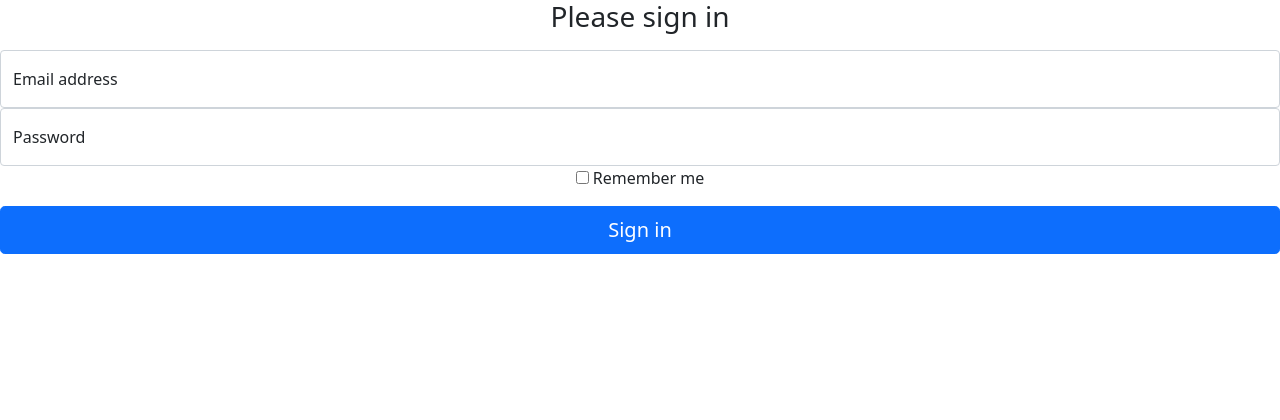
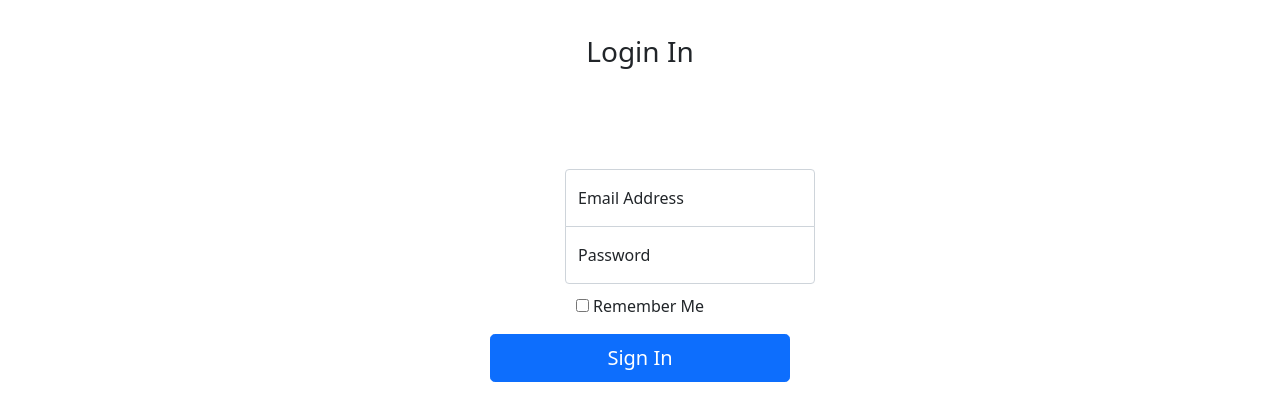
Before and after one commit to kunaliscoding/118wproject, a plain HTML site: page signin.html in a window 1280 px wide. Drawn offline with nearby package versions, Linux system fonts and the light colour scheme.

Commit message:
Update signin.html
edit by jessie

```diff
--- a/signin.html
+++ b/signin.html
@@ -5,30 +5,31 @@
     <meta http-equiv="X-UA-Compatible" content="IE=edge">
     <meta name="viewport" content="width=device-width, initial-scale=1.0">
     <title>signin</title>
+    <link rel="stylesheet" href="stylesheet.css">
     <link href="https://cdn.jsdelivr.net/npm/bootstrap@5.1.3/dist/css/bootstrap.min.css" rel="stylesheet" integrity="sha384-1BmE4kWBq78iYhFldvKuhfTAU6auU8tT94WrHftjDbrCEXSU1oBoqyl2QvZ6jIW3" crossorigin="anonymous">
     <script src="https://cdn.jsdelivr.net/npm/bootstrap@5.1.3/dist/js/bootstrap.bundle.min.js" integrity="sha384-ka7Sk0Gln4gmtz2MlQnikT1wXgYsOg+OMhuP+IlRH9sENBO0LRn5q+8nbTov4+1p" crossorigin="anonymous"></script>
 </head>
 <body class="text-center">
 
     <main class="form-signin">
-      <form>
-        <h1 class="h3 mb-3 fw-normal">Please sign in</h1>
+      <form class="form">
+        <h1 class="h3 mb-3 fw-normal" style="margin-top: 20px;">Login In</h1>
 
         <div class="form-floating">
-          <input type="email" class="form-control" id="floatingInput" placeholder="name@example.com">
-          <label for="floatingInput">Email address</label>
+          <input type="email" class="form-control" id="floatingInput" placeholder="name@example.com" style="margin-top: 100px;width: 250px;margin-left: 25%;">
+          <label for="floatingInput" style="margin-left: 25%;">Email Address</label>
         </div>
         <div class="form-floating">
-          <input type="password" class="form-control" id="floatingPassword" placeholder="Password">
-          <label for="floatingPassword">Password</label>
+          <input type="password" class="form-control" id="floatingPassword" placeholder="Password" style="width: 250px;margin-left: 25%;">
+          <label for="floatingPassword" style="margin-left: 25%;">Password</label>
         </div>
 
         <div class="checkbox mb-3">
           <label>
-            <input type="checkbox" value="remember-me"> Remember me
+            <input type="checkbox" value="remember-me"> Remember Me
           </label>
         </div>
-        <button class="w-100 btn btn-lg btn-primary" type="submit">Sign in</button>
+        <button class="w-100 btn btn-lg btn-primary" type="submit">Sign In</button>
       </form>
     </main>
 
```
